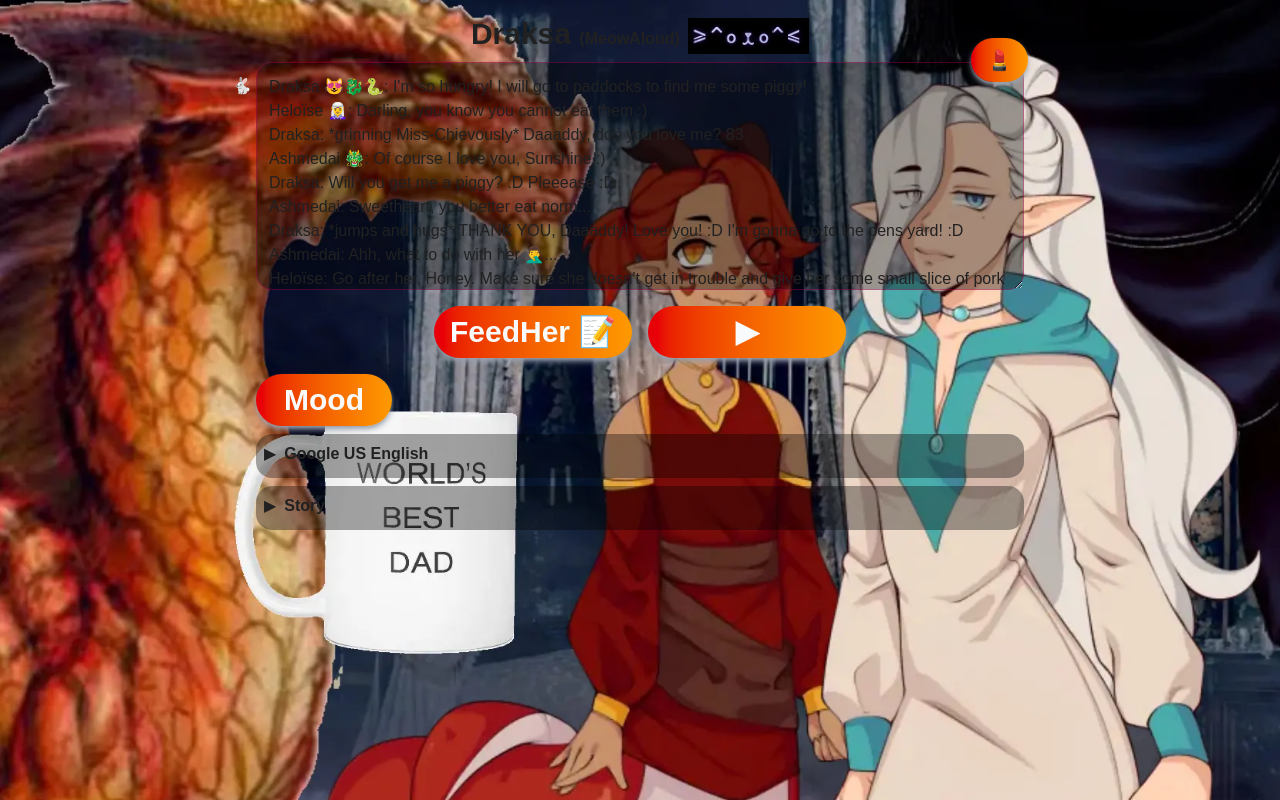
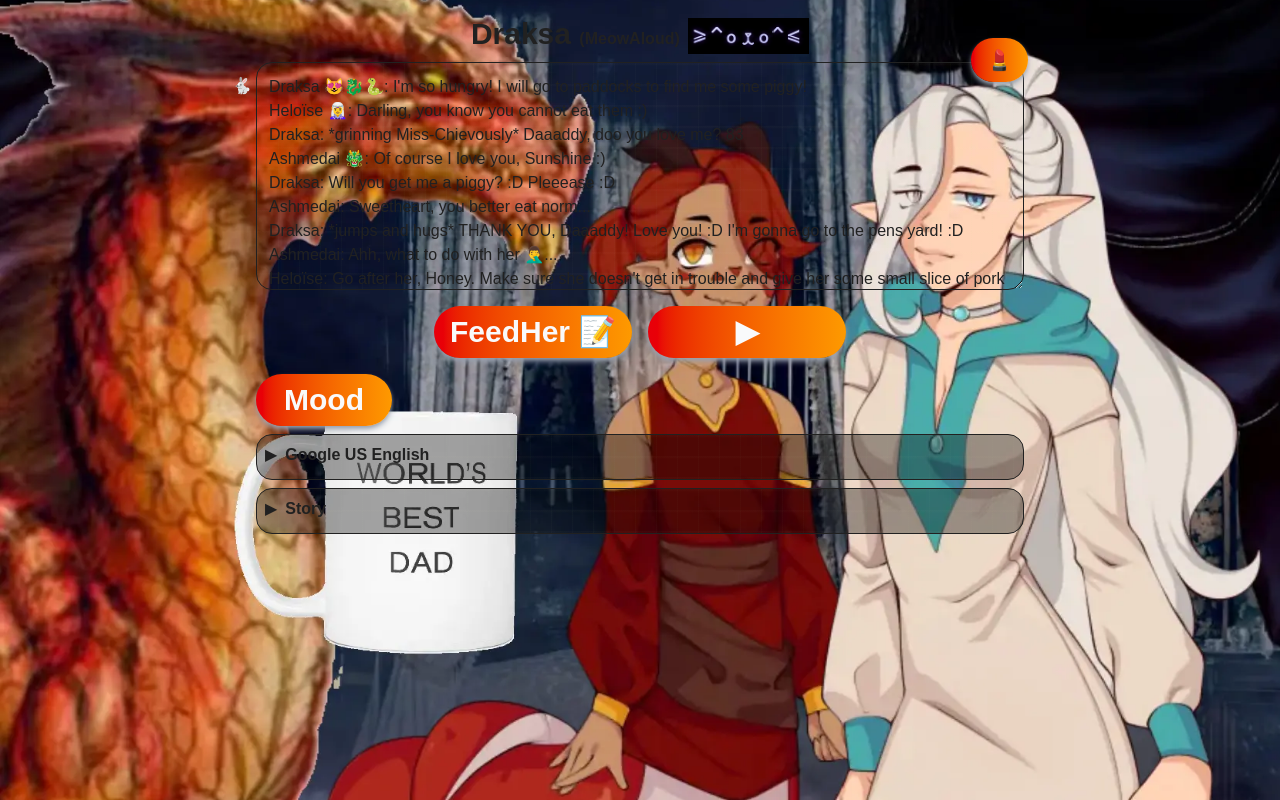
Before and after one commit to KostiantynO/draksa, a Next.js app: page / in a window 1280 px wide. Built offline with nearby package versions, Linux system fonts and the light colour scheme.

Commit message:
feat: :lipstick: add subtle grid-gradient
[wavy] I feel like in Matrix nOwO :3

```diff
--- a/src/draksa/cumponents/MeowAloud/Throat/Throat.tsx
+++ b/src/draksa/cumponents/MeowAloud/Throat/Throat.tsx
@@ -10,7 +10,7 @@ export const Throat = () => {
     <textarea
       name="polyGlotka"
       ref={throatRef}
-      className="container mx-auto flex h-57 w-full max-w-3xl gap-2 rounded-2xl border border-pink-600/30 bg-black/35 p-3 text-base"
+      className="container mx-auto flex h-57 w-full max-w-3xl rounded-2xl border bg-[linear-gradient(#faefae05_1px,transparent_3px),linear-gradient(90deg,#baebae05_1px,transparent_1px)] bg-size-[21px_21px] p-3 text-base"
       placeholder="Please feed me..."
       onChange={sheMeows}
     />
--- a/src/draksa/cumponents/ui/Button.tsx
+++ b/src/draksa/cumponents/ui/Button.tsx
@@ -10,7 +10,7 @@ interface ButtonProps extends ComponentProps<'button'> {}
 export const Button = ({ className = '', children, ...props }: ButtonProps) => {
   return (
     <button
-      className={`hover:pink-700 isolate cursor-pointer overflow-hidden rounded-full bg-gradient-to-r from-red-600 to-amber-500 text-3xl font-bold whitespace-nowrap text-gray-50 shadow-md shadow-gray-400 transition-colors duration-210 contain-content hover:from-red-500 hover:to-fuchsia-500 ${className}`}
+      className={`hover:pink-700 isolate cursor-pointer overflow-hidden rounded-full bg-linear-to-r from-red-600 to-amber-500 text-3xl font-bold whitespace-nowrap text-gray-50 shadow-md shadow-gray-400 transition-colors duration-210 contain-content hover:from-red-500 hover:to-fuchsia-500 ${className}`}
       {...props}
     >
       <Ripples>{children}</Ripples>
--- a/src/draksa/cumponents/ui/Details.tsx
+++ b/src/draksa/cumponents/ui/Details.tsx
@@ -13,7 +13,7 @@ export const Details = ({
 }) => {
   return (
     <details
-      className={`group grid gap-1 overflow-hidden rounded-2xl transition-[height,grid-template-rows,opacity] duration-500 details-content:h-0 details-content:overflow-clip details-content:opacity-0 details-content:transition-[height,grid-template-rows,content-visibility,opacity] details-content:transition-discrete details-content:duration-500 details-content:ease-in-out open:details-content:h-auto open:details-content:opacity-100 ${className}`}
+      className={`group grid gap-1 overflow-hidden rounded-2xl border bg-[linear-gradient(#faefae05_1px,transparent_3px),linear-gradient(90deg,#baebae05_1px,transparent_1px)] bg-size-[21px_21px] transition-[height,grid-template-rows,opacity] duration-500 details-content:h-0 details-content:overflow-clip details-content:opacity-0 details-content:transition-[height,grid-template-rows,content-visibility,opacity] details-content:transition-discrete details-content:duration-500 details-content:ease-in-out open:details-content:h-auto open:details-content:opacity-100 ${className}`}
     >
       <summary className="flex cursor-pointer list-none gap-2 font-medium">
         <span className="transition-transform group-open:rotate-90">▶</span>
```
